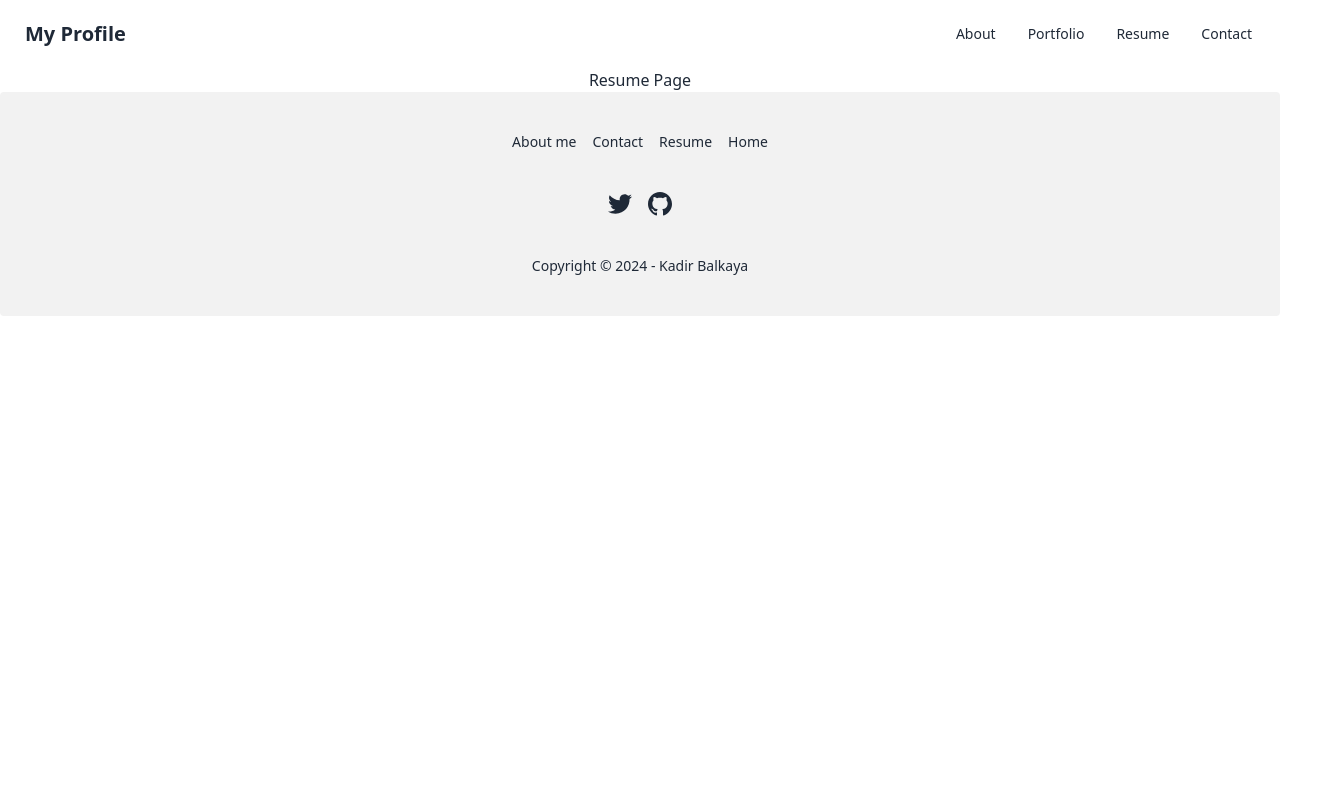
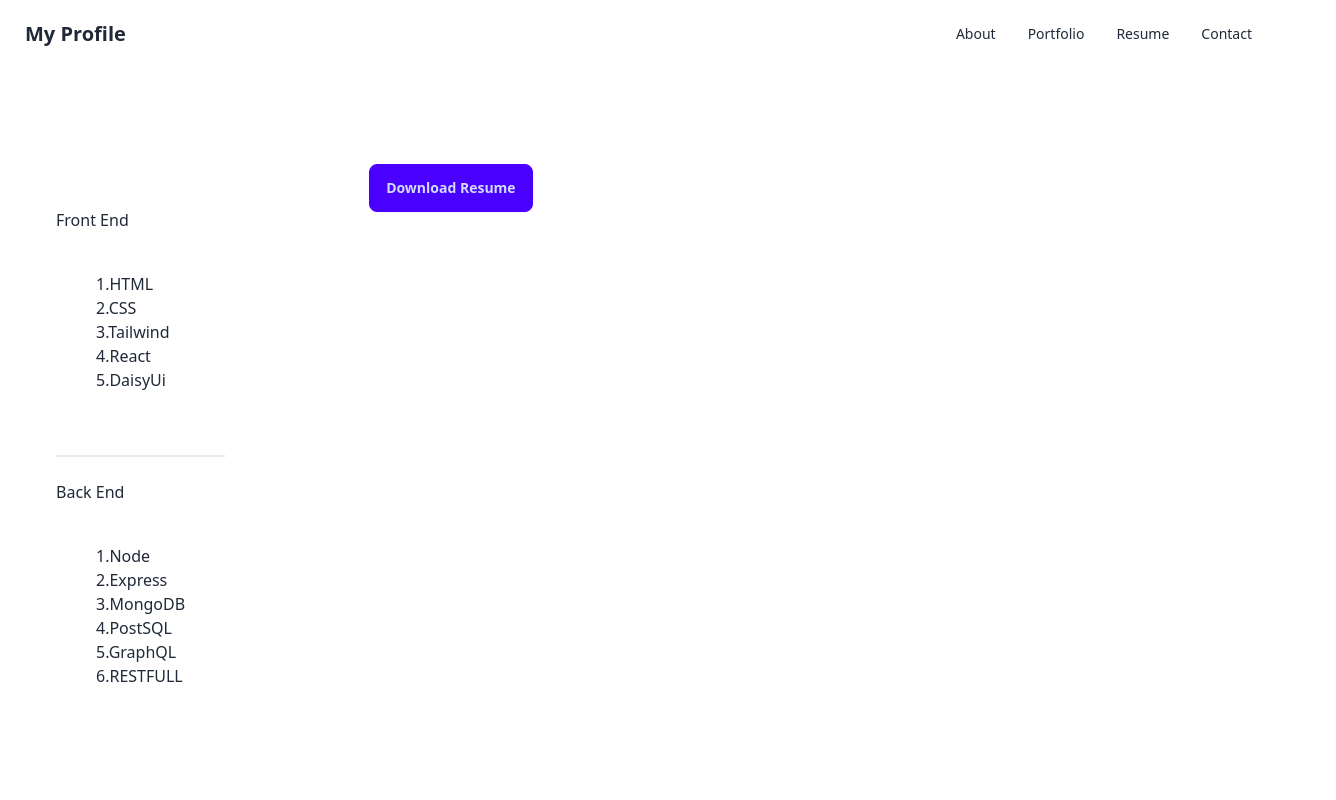
Before and after one commit to kadirbalkaya10/Challange20-ReactPortfolio, a React (Vite) app: page /resume in a window 1280 px wide. Shown: the top 800 px of the page, 1336 px wide, since content can reach past the window. Built offline with nearby package versions, Linux system fonts and the light colour scheme.

Commit message:
Resume page created

```diff
--- a/src/pages/Resume.jsx
+++ b/src/pages/Resume.jsx
@@ -1,5 +1,39 @@
 const Resume = () => {
-  return <div className='div'>Resume Page</div>;
+  return (
+    <div className='flex w-screen h-screen justify-start ml-28 '>
+      <div className='flex justify-center items-start flex-col'>
+        <div className=''>
+          <h2>Front End</h2>
+          <ol className='flex justify-center  flex-col flex-wrap m-10'>
+            <li>1.HTML</li>
+            <li>2.CSS</li>
+            <li>3.Tailwind</li>
+            <li>4.React</li>
+            <li>5.DaisyUi</li>
+          </ol>
+        </div>
+        <div className='divider'></div>
+        <div className=''>
+          <h2>Back End</h2>
+          <ol className='flex justify-center flex-col flex-wrap m-10 '>
+            <li>1.Node</li>
+            <li>2.Express</li>
+            <li>3.MongoDB</li>
+            <li>4.PostSQL</li>
+            <li>5.GraphQL</li>
+            <li>6.RESTFULL</li>
+          </ol>
+        </div>
+      </div>
+      <a
+        href='../assets/react.svg'
+        download={"../assets/KadirBalkayaExampleResume.pdf"}>
+        <button className='btn btn-primary relative left-36 top-24'>
+          Download Resume
+        </button>
+      </a>
+    </div>
+  );
 };
 
 export default Resume;
```
